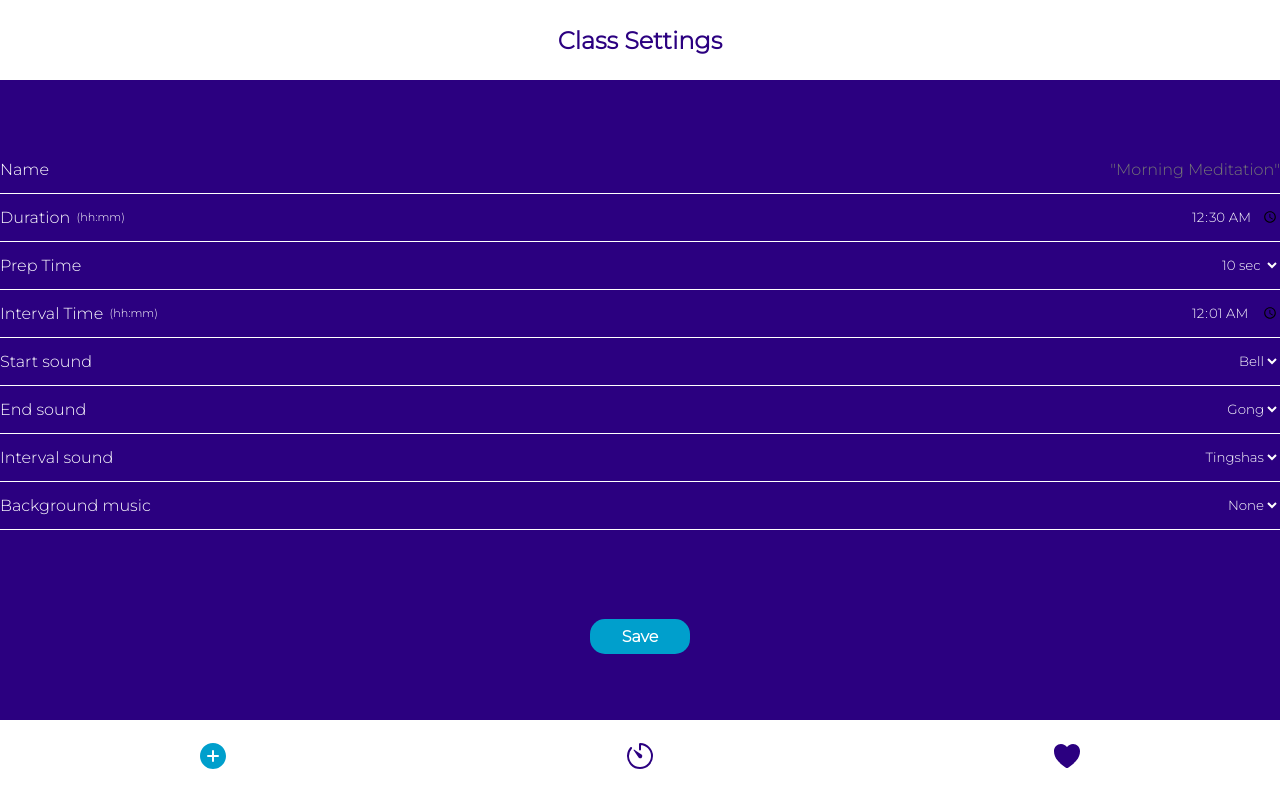
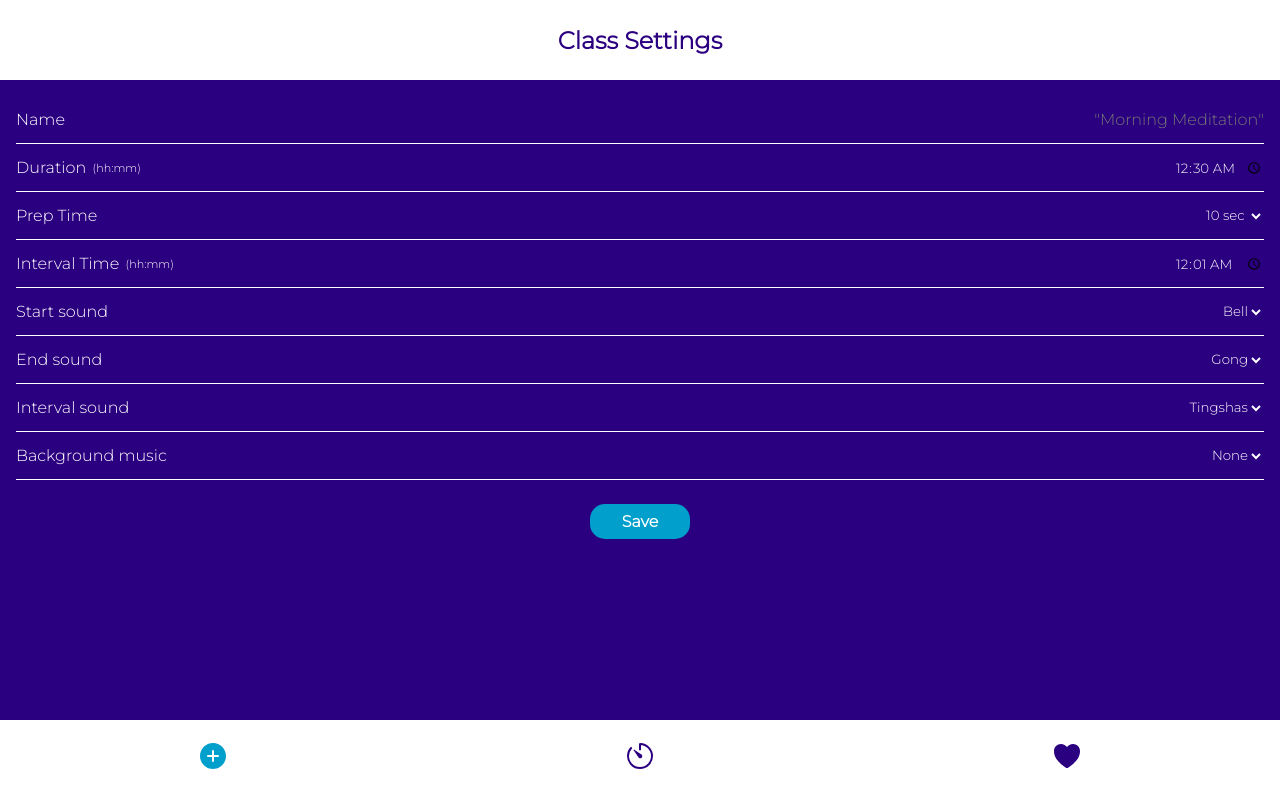
Before and after one commit to adrianammt/interval-timer, a React (Create React App) app: page /create in a window 1280 px wide. Built offline with nearby package versions, Linux system fonts and the light colour scheme.

Commit message:
Add scroll and deleted justify content

```diff
--- a/src/components/Main.css
+++ b/src/components/Main.css
@@ -1,8 +1,10 @@
 .Content {
   display: flex;
   flex-direction: column;
-  justify-content: space-evenly;
   align-items: center;
   background-color: var(--color-primary);
   color: var(--color-text-onDark);
+  scroll-behavior: smooth;
+  overflow-y: scroll;
+  padding: 1rem;
 }
```
